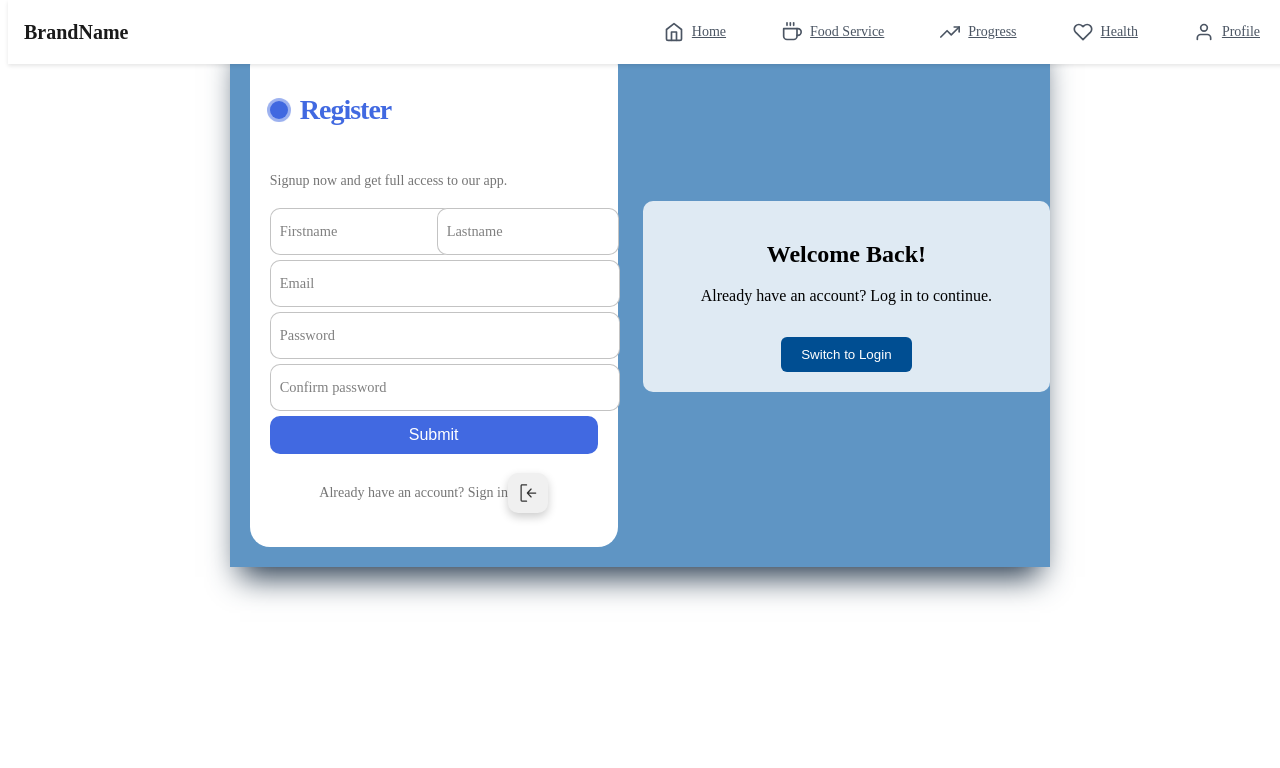
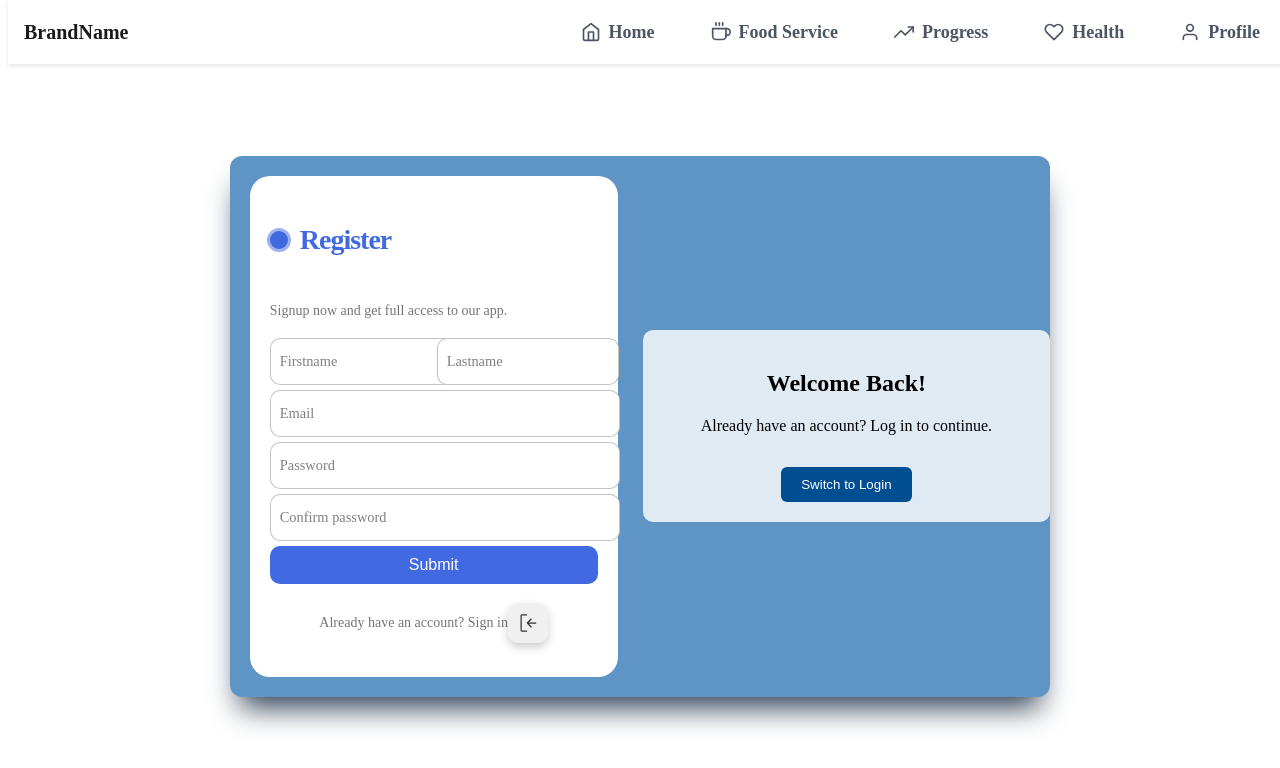
Before and after one commit to mwanga45/projectmedicadvicer, a React (Vite) app: page / in a window 1280 px wide. Shown: the top 768 px of the page. Built offline with nearby package versions, Linux system fonts and the light colour scheme.

Commit message:
more chages

```diff
--- a/src/Authentic/authentic.css
+++ b/src/Authentic/authentic.css
@@ -1,13 +1,12 @@
 .Authentic-maincontain{
     display: flex;
-
 }
 .maincontainer-authentic{
     display: flex;
     align-items: center;
     justify-content: center;
     width: 100%;
-    height: auto;
+    height:100vh ;
 }
 .formcontainer-authentic{
     display: flex;
@@ -15,6 +14,7 @@
     align-items: center;
     flex-direction: row;
     column-gap: 5px;
+    border-radius: 12px;
     background-color: rgba(0, 86, 162, 0.626);
     box-shadow: rgb(38, 57, 77) 0px 20px 30px -10px;
 
--- a/src/component/navigation/Navbar.css
+++ b/src/component/navigation/Navbar.css
@@ -39,6 +39,9 @@
     padding: 0.5rem 0.75rem;
     border-radius: 0.375rem;
     transition: color 0.2s ease;
+    text-decoration: none;
+    font-size: 18px;
+    font-weight: 800;
   }
 
   .nav-link:hover {
@@ -63,6 +66,7 @@
   .icon {
     height: 1.25rem;
     width: 1.25rem;
+    font-weight: 800;
   }
 
   .mobile-menu-overlay {
```
